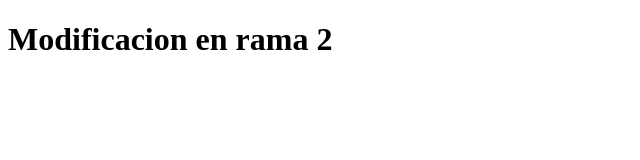
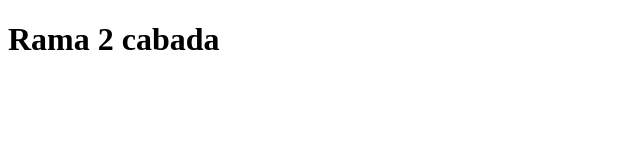
Before and after one commit to Pepitusmaxi/Practica3, a plain HTML site: page index.html in a window 1280 px wide. Shown: the whole page, without its empty margins (0-640 px from the left). Drawn offline with Linux system fonts and the light colour scheme.

Commit message:
Rama2 acabada

```diff
--- a/index.html
+++ b/index.html
@@ -7,6 +7,6 @@
     <title>Document</title>
 </head>
 <body>
-    <h1>Modificacion en rama 2</h1>
+    <h1> Rama 2 cabada</h1>
 </body>
 </html>
```
